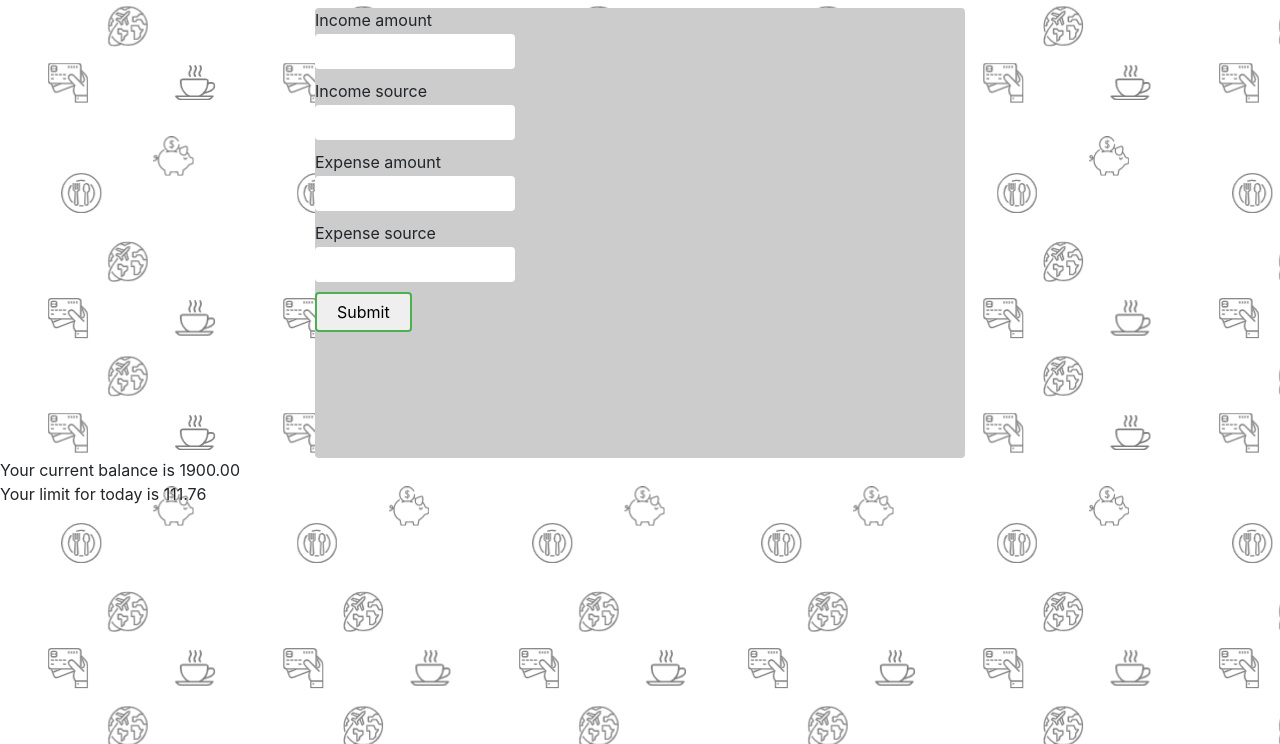
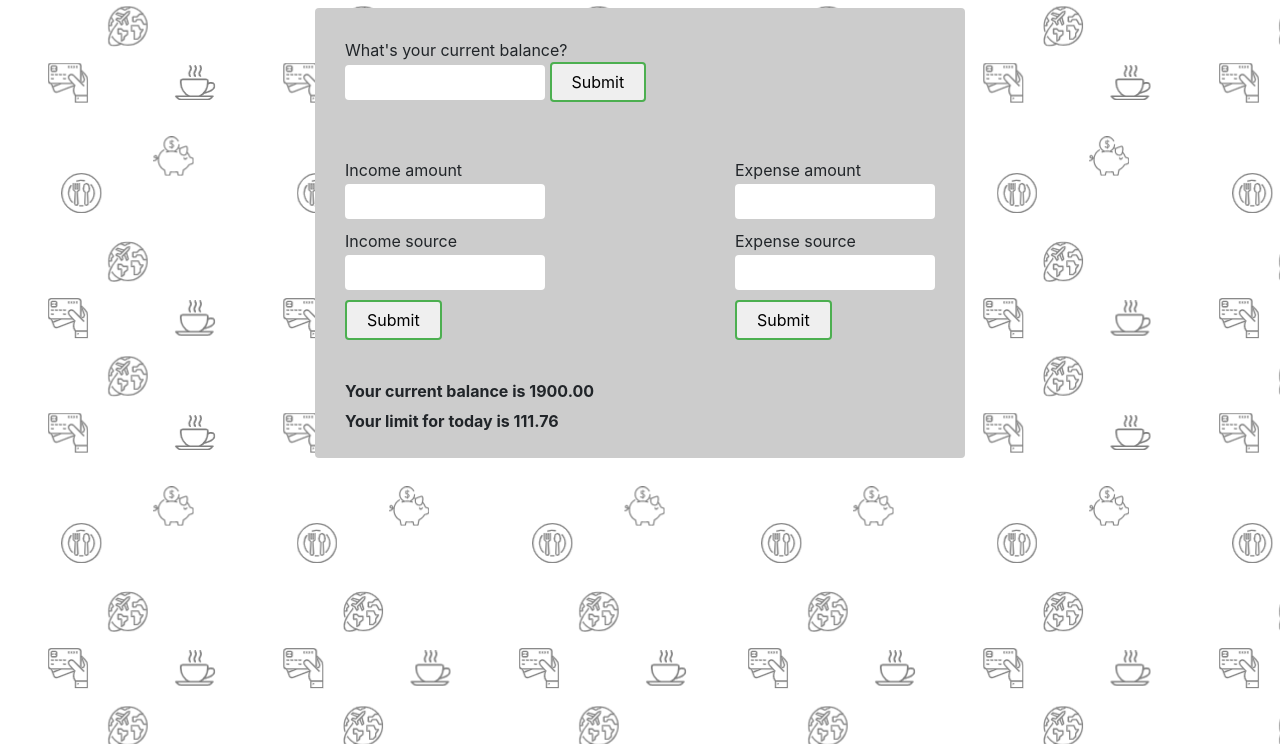
Before and after one commit to vitorcvargas/Financial_Planning, a Flask app: page / in a window 1280 px wide. Shown: the top 744 px of the page. Run offline with Flask 2, Linux system fonts and the light colour scheme; data comes from the database, SQL or seed files in the repository; some libraries are stand-ins or nearby versions.

Commit message:
Update index.html

```diff
--- a/app/templates/index.html
+++ b/app/templates/index.html
@@ -3,11 +3,34 @@
 {% block body %}
 
 <div class = "main">
-    <form class = "form" action = "{{ url_for('add') }}" method = "post">
+    {% if balance %}
+        <div class = 'div-current-balance'>
+            <form action = "{{ url_for('update', id = balance.id) }}" method = "post">
+                <p>What's your current balance?</p>
+                <input class = "input" name = "current_balance">
+                <button type = "submit">Submit</button>
+            </form>
+        </div>
+        {% else %}
+        <div class = 'div-current-balance'>
+            <form action = "{{ url_for('create') }}" method = "post">
+                <p>What's your current balance?</p>
+                <input class = "input" name = "current_balance">
+                <button type = "submit">Submit</button>
+            </form>
+        </div>
+        {% endif %}
+    <div class = "div-income">
+        <form action = "{{ url_for('income') }}" method = "post">
             <p>Income amount</p>
             <input class = "input" name = "income_amount"><br>
             <p>Income source</p>
             <input class = "input" name = "income_source"><br>
+            <button type = "submit">Submit</button>
+        </form>
+    </div>
+    <div class = "div-expense">
+        <form action = "{{ url_for('expense') }}" method = "post">
             <p>Expense amount</p>
             <input class = "input" name = "expense_amount"><br>
             <p>Expense source</p>
@@ -15,9 +38,8 @@
             <button type = "submit">Submit</button>
         </form>
     </div>
-
-<span>Your current balance is {{ current_balance }}</span><br>
-<span>Your limit for today is {{ daily_limit }}</span>
-
+    <span class = 'current-balance'>Your current balance is {{ current_balance }}</span><br>
+    <span class = 'daily-limit'>Your limit for today is {{ daily_limit }}</span>
+</div>
 
 {% endblock %}
```
Lines whose indentation alone changed are shown as unchanged.
